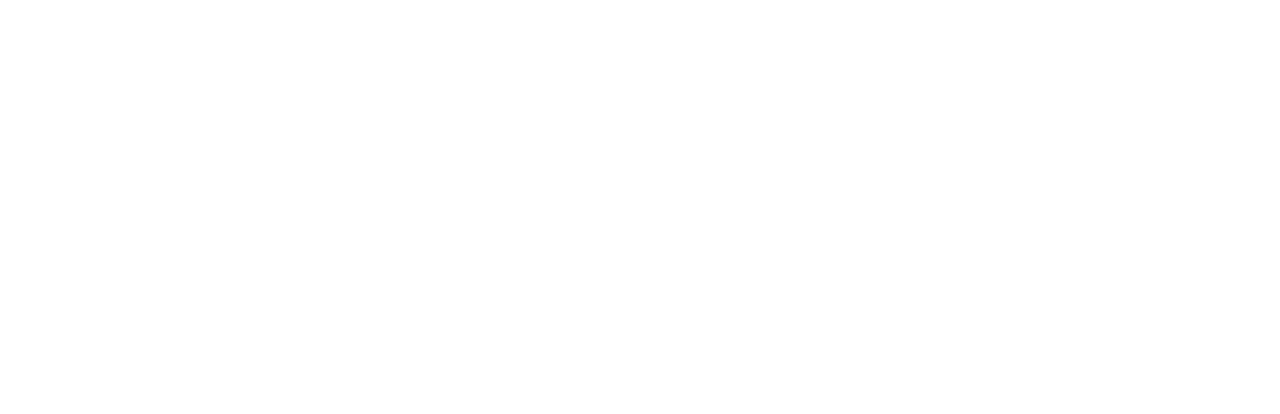
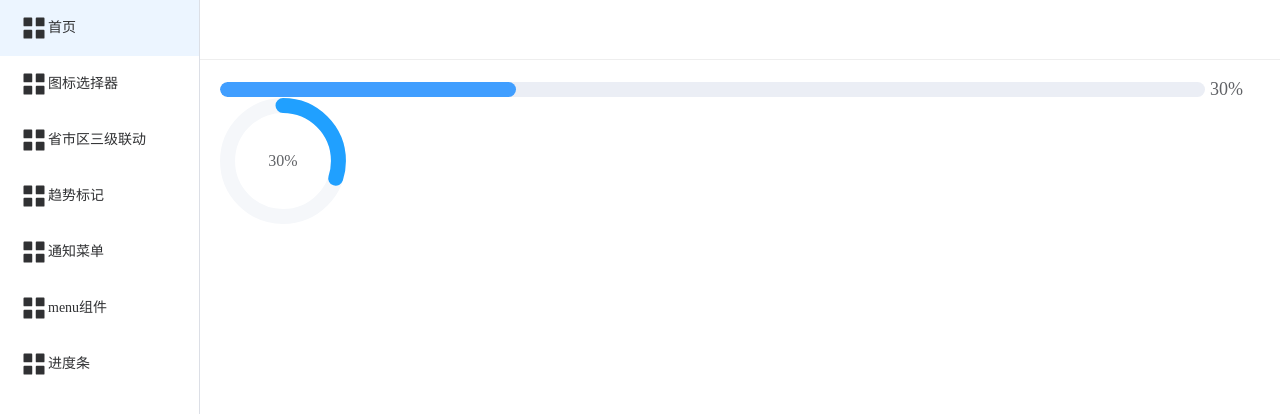
Before and after one commit to yjm020811/jm-ui, a Vue app: page /progress in a window 1280 px wide. Before the commit this address had no page. Shown: the top 414 px of the page. Built offline with nearby package versions, Linux system fonts and the light colour scheme.

Commit message:
menu组件完善和进度条组件

```diff
--- a/src/components/container/index.vue
+++ b/src/components/container/index.vue
@@ -31,4 +31,6 @@
 .el-header {
     border-bottom: 1px solid #eee;
 }
+
+
 </style>
--- a/src/components/container/navSide/index.vue
+++ b/src/components/container/navSide/index.vue
@@ -20,6 +20,14 @@
             <el-icon-menu></el-icon-menu>
             <span>通知菜单</span>
         </el-menu-item>
+        <el-menu-item index="/menus">
+            <el-icon-menu></el-icon-menu>
+            <span>menu组件</span>
+        </el-menu-item>
+        <el-menu-item index="/progress">
+            <el-icon-menu></el-icon-menu>
+            <span>进度条</span>
+        </el-menu-item>
     </el-menu>
 </template>
 
@@ -39,4 +47,9 @@
 .el-menu-vertical-demo:not(.el-menu--collapse) {
     width: 200px;
 }
+
+svg {
+    width: 2em;
+    height: 2em;
+  }
 </style>
--- /dev/null
+++ b/src/components/menus/index.vue
@@ -0,0 +1,51 @@
+<template>
+  <el-menu :default-active="defaultActive" :router="router" v-bind="$attrs">
+    <template v-for="(item,index) in data" :key="index">
+        <!-- 一级菜单 -->
+        <el-menu-item v-if="!item.children || item.children.length <=0" :index="item.index">
+            <component v-if="item.icon" :is="`el-icon-${toLine(item.icon)}`"></component>
+            <span>{{ item.name }}</span>
+        </el-menu-item>
+        <!-- 二级菜单 -->
+        <el-sub-menu v-if="item.children && item.children.length " >
+            <template #title>
+                <component v-if="item.icon" :is="`el-icon-${toLine(item.icon)}`"></component>
+            <span>{{ item.name }}</span>
+            </template>
+            <el-menu-item v-for="(item1,index1) in item.children" :index="item1.index" :key="index1">
+            <component v-if="item1.icon" :is="`el-icon-${toLine(item1.icon)}`"></component>
+            <span>{{ item1.name }}</span>
+        </el-menu-item>
+        </el-sub-menu>
+    </template>
+  </el-menu>
+</template>
+
+<script setup>
+import { ref } from "vue";
+import { toLine } from "../../utils";
+const props = defineProps({
+    //导航菜单的数据
+  data: {
+    type: Array,
+    required: true
+  },
+  //默认选中的菜单
+  defaultActive:{
+    type:String,
+    default:"",
+  },
+  //是否是路由模式
+  router:{
+    type:Boolean,
+    default:false
+  }
+});
+
+</script>
+<style scoped>
+svg {
+    width: 2em;
+    height: 2em;
+  }
+</style>
--- a/src/components/notification/index.vue
+++ b/src/components/notification/index.vue
@@ -40,4 +40,9 @@
   }
 });
 </script>
-<style scoped></style>
+<style scoped>
+svg {
+    width: 2em;
+    height: 2em;
+  }
+</style>
--- /dev/null
+++ b/src/components/progress/index.vue
@@ -0,0 +1,45 @@
+<template>
+  <div>
+    <el-progress  v-bind="$attrs" :percentage="p"></el-progress>
+  </div>
+</template>
+
+<script setup>
+import { onMounted, ref } from "vue";
+
+const p = ref(0);
+onMounted(() => {
+  if (props.isAnimation) {
+    //规定时间内加载完成
+    const t = Math.ceil(props.time / props.percentage);
+    const timer = setInterval(() => {
+      p.value = p.value + 10;
+      if (p.value >= props.percentage) {
+        p.value = props.percentage;
+        clearInterval(timer);
+      }
+    }, t);
+  }else {
+    p.value = props.percentage;
+  }
+});
+
+const props = defineProps({
+  //进度条进度
+  percentage: {
+    type: Number,
+    default: 0
+  },
+  //进度条是否有动画效果
+  isAnimation: {
+    type: Boolean,
+    default: false
+  },
+  //动画时长
+  time: {
+    type: Number,
+    default: 3000
+  }
+});
+</script>
+<style scoped></style>
--- a/src/components/trend/index.vue
+++ b/src/components/trend/index.vue
@@ -95,6 +95,11 @@
     margin-right: 4px;
 }
 
+svg {
+    width: 2em;
+    height: 2em;
+  }
+
 .icon {
     svg {
         width: 0.8em;
--- a/src/styles/base.css
+++ b/src/styles/base.css
@@ -13,7 +13,7 @@
     width: 100%;
   }
 
-  svg {
+  /* svg {
     width: 2em;
     height: 2em;
-  }
+  } */
--- a/src/views/Home.vue
+++ b/src/views/Home.vue
@@ -7,4 +7,9 @@
 <script setup>
 import { ref } from 'vue'
 </script>
-<style lang="less" scoped></style>
+<style  scoped>
+svg {
+    width: 2em;
+    height: 2em;
+  }
+</style>
--- /dev/null
+++ b/src/views/menus/index.vue
@@ -0,0 +1,36 @@
+<template>
+  <div style="width: 200px">
+    <menus :data="data" defaultActive="2" text-color="red"></menus>
+  </div>
+</template>
+
+<script setup>
+import { ref } from "vue";
+import menus from "../../components/menus/index.vue";
+
+const data = [
+  {
+    name: "导航1",
+    index: "1",
+    icon: "document"
+  },
+  {
+    name: "导航2",
+    index: "2",
+    icon: "document"
+  },
+  {
+    name: "导航3",
+    index: "3",
+    icon: "document",
+    children: [
+      {
+        name: "导航3-1",
+        index: "3-1",
+        icon: "document"
+      }
+    ]
+  }
+];
+</script>
+<style scoped></style>
--- /dev/null
+++ b/src/views/progress/index.vue
@@ -0,0 +1,32 @@
+<template>
+  <div>
+    <proGress
+      :percentage="30"
+      isAnimation
+      :time="3000"
+      :stroke-width="15"
+    ></proGress>
+
+    <proGress
+      :percentage="30"
+      isAnimation
+      :time="3000"
+      :stroke-width="15"
+      type="circle"
+    ></proGress>
+  </div>
+</template>
+
+<script setup>
+import { ref } from "vue";
+
+import proGress from "../../components/progress/index.vue";
+</script>
+<style scoped>
+:deep(.el-progress-circle){
+  svg{
+    width: 126px !important;
+    height: 126px !important;
+  }
+}
+</style>
```
Also changed, not shown: src/router/index.js (+8 -0 lines).
